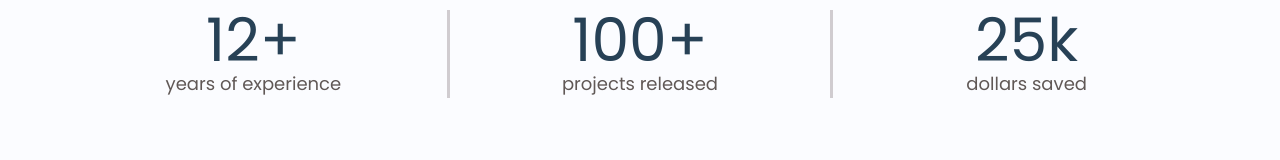
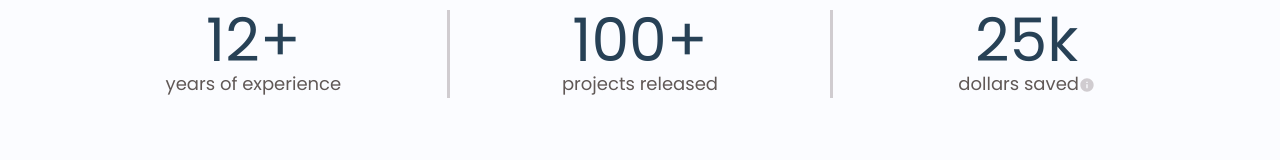
Before and after one commit to ballynmiller/ballynmiller.github.io, a Next.js app: page / in a window 1280 px wide. Shown: the part 390-550 px from the top of the page. Built offline with nearby package versions, Linux system fonts and the light colour scheme.

Commit message:
Added tooltip and updated some things.

```diff
--- a/package.json
+++ b/package.json
@@ -14,7 +14,7 @@
     "@mui/icons-material": "^6.1.9",
     "@mui/material": "^6.1.9",
     "cssnano": "^7.0.6",
-    "next": "15.0.3",
+    "next": "^15.0.4",
     "react": "19.0.0-rc-66855b96-20241106",
     "react-device-detect": "^2.2.3",
     "react-dom": "19.0.0-rc-66855b96-20241106"
--- a/src/app/layout.tsx
+++ b/src/app/layout.tsx
@@ -1,10 +1,15 @@
 import "@/styles/global.css";
-import { Viewport } from "next";
+import { Viewport, Metadata } from "next";
 import { poppins } from "./fonts";
 
-export const metadata = {
+export const metadata: Metadata = {
   title: "Ballyn Miller",
   description: "Personal website for Ballyn Miller",
+  robots: {
+    index: true,
+    follow: true,
+    nocache: true,
+  },
 };
 
 export const viewport: Viewport = {
--- a/src/components/Highlights/Card.tsx
+++ b/src/components/Highlights/Card.tsx
@@ -1,14 +1,28 @@
+import InfoIcon from "@mui/icons-material/Info";
+import { Tooltip } from "@mui/material";
+
 export const Card = ({
+  showTooltip = false,
+  subtitle,
   title,
-  subtitle,
+  tooltipText,
 }: {
+  showTooltip: boolean;
+  subtitle: string;
   title: string;
-  subtitle: string;
+  tooltipText: string;
 }) => {
   return (
     <div>
       <p className="text-6xl text-charcoal">{title}</p>
-      <p className="text-lg text-wenge">{subtitle}</p>
+      <p className="text-lg text-wenge">
+        {subtitle}
+        {showTooltip && (
+          <Tooltip title={tooltipText}>
+            <InfoIcon className="text-frenchGray" sx={{ fontSize: 16 }} />
+          </Tooltip>
+        )}
+      </p>
     </div>
   );
 };
--- a/src/components/Highlights/Highlights.tsx
+++ b/src/components/Highlights/Highlights.tsx
@@ -3,15 +3,29 @@ import { Card } from "./Card";
 const accomplishments = [
   { subtitle: "years of experience", title: "12+" },
   { subtitle: "projects released", title: "100+" },
-  { subtitle: "dollars saved", title: "25k" },
+  {
+    showTooltip: true,
+    subtitle: "dollars saved",
+    title: "25k",
+    tooltipText:
+      "Developed a compliant checkout solution with React Native, reducing costs associated with fines and fees.",
+  },
 ];
 
 const Highlights = () => {
   return (
     <div className="cards hidden md:grid grid-cols-3 text-center pt-10 pb-3">
-      {accomplishments.map(({ subtitle, title }) => (
-        <Card key={title} title={title} subtitle={subtitle} />
-      ))}
+      {accomplishments.map(
+        ({ showTooltip = false, subtitle, title, tooltipText = "" }) => (
+          <Card
+            key={title}
+            showTooltip={showTooltip}
+            subtitle={subtitle}
+            title={title}
+            tooltipText={tooltipText}
+          />
+        )
+      )}
     </div>
   );
 };
```
Also changed, not shown: 1 other file (tests, documents, lock files or other folders).
